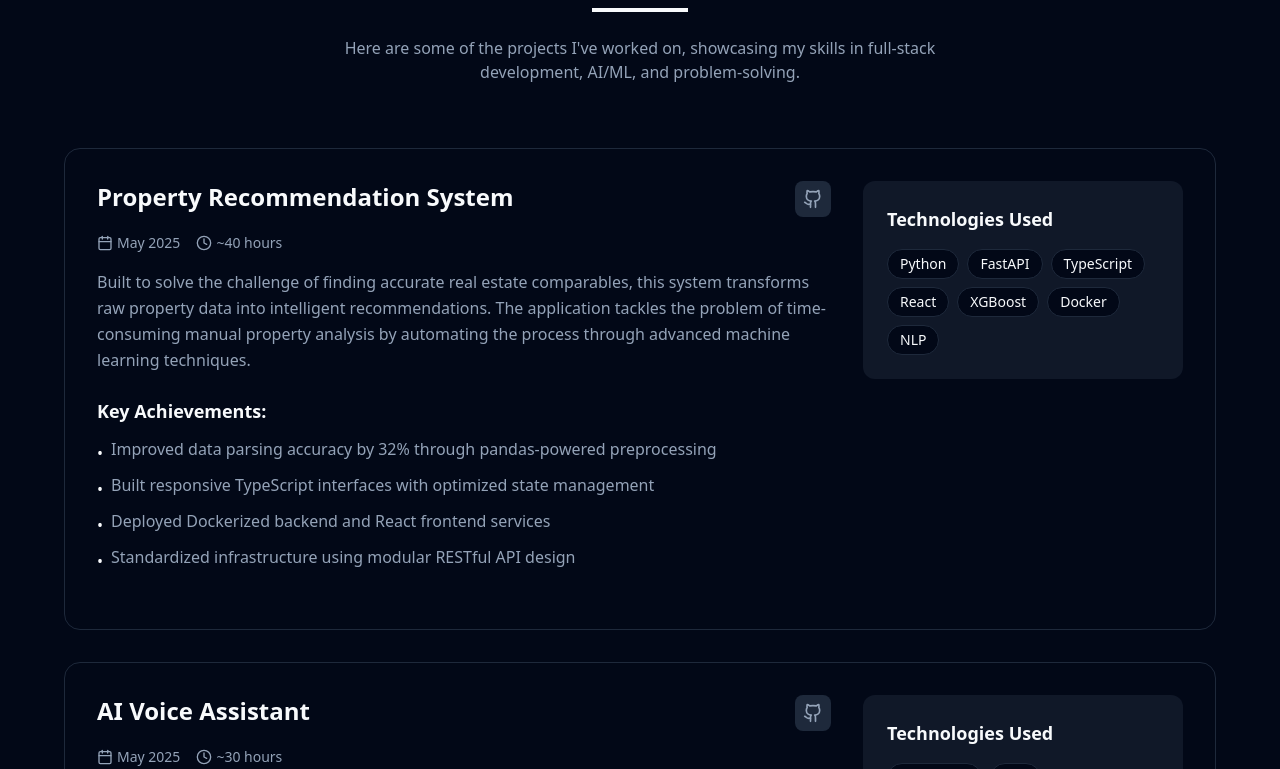
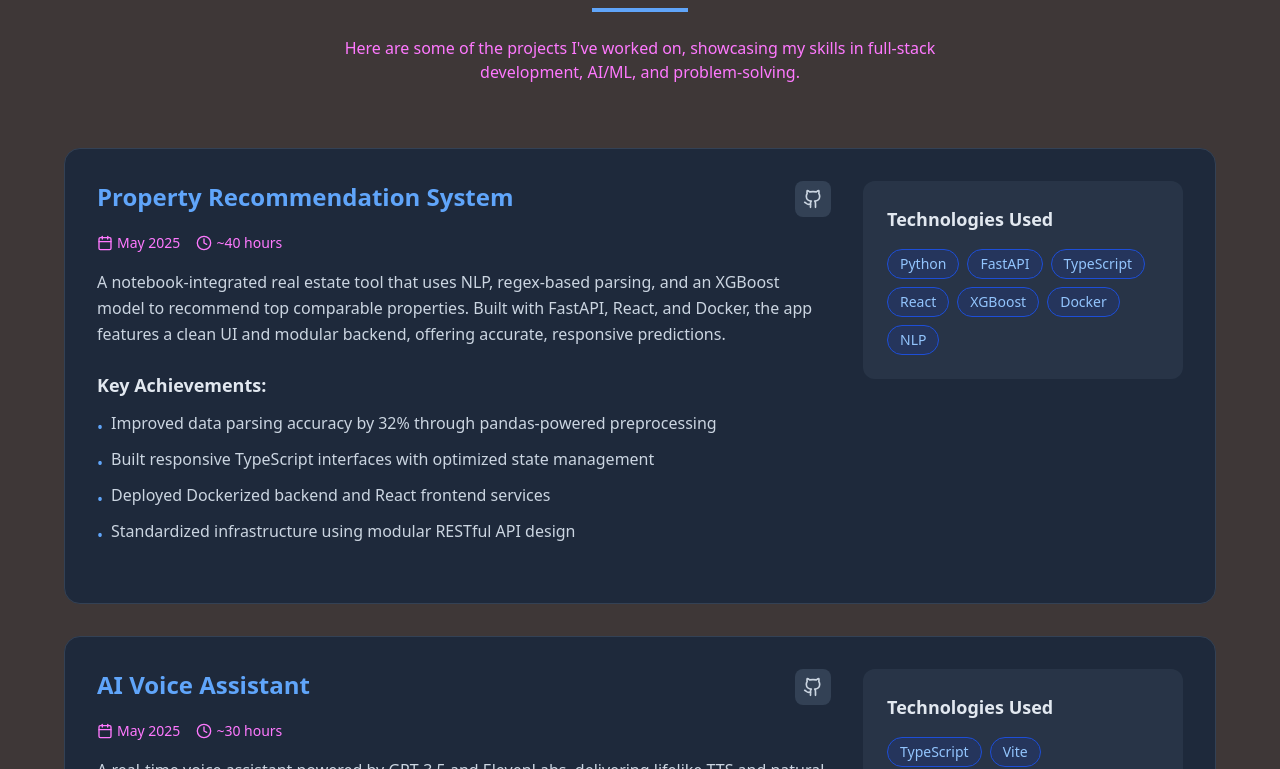
Before and after one commit to manthand23/updated-portfolio, a React (Vite) app: page / in a window 1280 px wide. Shown: the part 1704-2473 px from the top of the page. Built offline with nearby package versions, Linux system fonts and the light colour scheme.

Commit message:
Refactor: Update contact info and project descriptions
- Updated contact information in the contact section.
- Updated project descriptions with the provided blurbs.
- Changed the app's color scheme for a better aesthetic.

```diff
--- a/src/components/Projects.tsx
+++ b/src/components/Projects.tsx
@@ -6,7 +6,7 @@ const Projects = () => {
   const projects = [
     {
       title: "Property Recommendation System",
-      description: "Built to solve the challenge of finding accurate real estate comparables, this system transforms raw property data into intelligent recommendations. The application tackles the problem of time-consuming manual property analysis by automating the process through advanced machine learning techniques.",
+      description: "A notebook-integrated real estate tool that uses NLP, regex-based parsing, and an XGBoost model to recommend top comparable properties. Built with FastAPI, React, and Docker, the app features a clean UI and modular backend, offering accurate, responsive predictions.",
       highlights: [
         "Improved data parsing accuracy by 32% through pandas-powered preprocessing",
         "Built responsive TypeScript interfaces with optimized state management",
@@ -20,7 +20,7 @@ const Projects = () => {
     },
     {
       title: "AI Voice Assistant",
-      description: "Developed to address the need for hands-free computing interaction, this voice assistant provides natural language command processing with minimal latency. The project solves accessibility challenges while demonstrating the potential of conversational AI interfaces.",
+      description: "A real-time voice assistant powered by GPT-3.5 and ElevenLabs, delivering lifelike TTS and natural language understanding. Built in TypeScript with Tailwind CSS and Vite for snappy performance across devices.",
       highlights: [
         "Reduced command response latency by ~30% through efficient frontend optimization",
         "Handled 150+ unique user queries in testing scenarios",
@@ -34,7 +34,7 @@ const Projects = () => {
     },
     {
       title: "WorkoutAI",
-      description: "Created to address the problem of improper exercise form and lack of real-time feedback during workouts. This AI-powered trainer uses computer vision to analyze exercise posture and provide immediate corrections, helping users avoid injuries and maximize workout effectiveness.",
+      description: "An AI-powered React app that gives real-time feedback on workout form using a TensorFlow CNN. Created to aid people improve their form and prevent injuries.",
       highlights: [
         "Achieved 92% accuracy in exercise posture detection using TensorFlow CNN",
         "Trained model on 200+ diverse exercise images",
@@ -48,7 +48,7 @@ const Projects = () => {
     },
     {
       title: "Anesthesia Pocket Guide",
-      description: "Designed to solve the challenge of quick access to critical anesthesia information in medical settings. This mobile application addresses the need for portable, reliable medical reference tools that can improve efficiency and accuracy in healthcare environments.",
+      description: "A mobile learning app designed to support medical students with visual guides, quizzes, and key anesthesiology calculators.",
       highlights: [
         "Conducted user study with 30 medical students showing 15% efficiency improvement",
         "Integrated 5 essential medical calculators for anesthetists",
@@ -67,9 +67,9 @@ const Projects = () => {
       <div className="container mx-auto px-6">
         <div className="text-center mb-16">
           <h2 className="text-4xl md:text-5xl font-bold mb-4">
-            My <span className="text-primary">Projects</span>
+            My <span className="text-blue-600 dark:text-blue-400">Projects</span>
           </h2>
-          <div className="w-24 h-1 bg-primary mx-auto mb-6"></div>
+          <div className="w-24 h-1 bg-blue-600 dark:bg-blue-400 mx-auto mb-6"></div>
           <p className="text-muted-foreground max-w-2xl mx-auto">
             Here are some of the projects I've worked on, showcasing my skills in full-stack development,
             AI/ML, and problem-solving.
@@ -80,12 +80,12 @@ const Projects = () => {
           {projects.map((project, index) => (
             <div
               key={index}
-              className="bg-card rounded-2xl border border-border p-8 hover:shadow-lg transition-all duration-300 transform hover:scale-[1.02]"
+              className="bg-white dark:bg-slate-800 rounded-2xl border border-slate-200 dark:border-slate-700 p-8 hover:shadow-xl transition-all duration-300 transform hover:scale-[1.02] hover:border-blue-300 dark:hover:border-blue-500"
             >
               <div className="flex flex-col lg:flex-row gap-8">
                 <div className="flex-1">
                   <div className="flex items-start justify-between mb-4">
-                    <h3 className="text-2xl font-bold text-primary">
+                    <h3 className="text-2xl font-bold text-blue-600 dark:text-blue-400">
                       {project.title}
                     </h3>
                     <div className="flex gap-2">
@@ -93,9 +93,9 @@ const Projects = () => {
                         href={project.github}
                         target="_blank"
                         rel="noopener noreferrer"
-                        className="p-2 bg-muted rounded-lg hover:bg-muted/80 transition-colors"
+                        className="p-2 bg-slate-100 dark:bg-slate-700 rounded-lg hover:bg-slate-200 dark:hover:bg-slate-600 transition-colors"
                       >
-                        <Github size={20} className="text-muted-foreground" />
+                        <Github size={20} className="text-slate-600 dark:text-slate-300" />
                       </a>
                     </div>
                   </div>
@@ -115,17 +115,17 @@ const Projects = () => {
                     </div>
                   )}
 
-                  <p className="text-muted-foreground leading-relaxed mb-6">
+                  <p className="text-slate-600 dark:text-slate-300 leading-relaxed mb-6">
                     {project.description}
                   </p>
 
                   {project.highlights && (
                     <div className="mb-6">
-                      <h4 className="text-lg font-semibold mb-3">Key Achievements:</h4>
+                      <h4 className="text-lg font-semibold mb-3 text-slate-800 dark:text-slate-200">Key Achievements:</h4>
                       <ul className="space-y-2">
                         {project.highlights.map((highlight, i) => (
-                          <li key={i} className="text-muted-foreground flex items-start gap-2">
-                            <span className="text-primary mt-1">•</span>
+                          <li key={i} className="text-slate-600 dark:text-slate-300 flex items-start gap-2">
+                            <span className="text-blue-600 dark:text-blue-400 mt-1">•</span>
                             {highlight}
                           </li>
                         ))}
@@ -135,13 +135,13 @@ const Projects = () => {
                 </div>
 
                 <div className="lg:w-80">
-                  <div className="bg-muted/50 rounded-xl p-6">
-                    <h4 className="text-lg font-semibold mb-4">Technologies Used</h4>
+                  <div className="bg-slate-50 dark:bg-slate-700/50 rounded-xl p-6">
+                    <h4 className="text-lg font-semibold mb-4 text-slate-800 dark:text-slate-200">Technologies Used</h4>
                     <div className="flex flex-wrap gap-2">
                       {project.tech.map((tech, i) => (
                         <span
                           key={i}
-                          className="px-3 py-1 bg-background text-foreground rounded-full text-sm border border-border"
+                          className="px-3 py-1 bg-blue-100 dark:bg-blue-900/30 text-blue-800 dark:text-blue-300 rounded-full text-sm border border-blue-200 dark:border-blue-700"
                         >
                           {tech}
                         </span>
--- a/src/index.css
+++ b/src/index.css
@@ -5,89 +5,83 @@
 
 @layer base {
   :root {
-    --background: 0 0% 100%;
-    --foreground: 222.2 84% 4.9%;
+    --background: 255 255 255;
+    --foreground: 15 23 42;
 
-    --card: 0 0% 100%;
-    --card-foreground: 222.2 84% 4.9%;
+    --card: 255 255 255;
+    --card-foreground: 15 23 42;
 
-    --popover: 0 0% 100%;
-    --popover-foreground: 222.2 84% 4.9%;
+    --popover: 255 255 255;
+    --popover-foreground: 15 23 42;
 
-    --primary: 222.2 47.4% 11.2%;
-    --primary-foreground: 210 40% 98%;
+    --primary: 37 99 235;
+    --primary-foreground: 248 250 252;
 
-    --secondary: 210 40% 96.1%;
-    --secondary-foreground: 222.2 47.4% 11.2%;
+    --secondary: 241 245 249;
+    --secondary-foreground: 15 23 42;
 
-    --muted: 210 40% 96.1%;
-    --muted-foreground: 215.4 16.3% 46.9%;
+    --muted: 241 245 249;
+    --muted-foreground: 100 116 139;
 
-    --accent: 210 40% 96.1%;
-    --accent-foreground: 222.2 47.4% 11.2%;
+    --accent: 241 245 249;
+    --accent-foreground: 15 23 42;
 
-    --destructive: 0 84.2% 60.2%;
-    --destructive-foreground: 210 40% 98%;
+    --destructive: 239 68 68;
+    --destructive-foreground: 248 250 252;
 
-    --border: 214.3 31.8% 91.4%;
-    --input: 214.3 31.8% 91.4%;
-    --ring: 222.2 84% 4.9%;
+    --border: 226 232 240;
+    --input: 226 232 240;
+    --ring: 37 99 235;
 
     --radius: 0.5rem;
 
-    --sidebar-background: 0 0% 98%;
-
-    --sidebar-foreground: 240 5.3% 26.1%;
-
-    --sidebar-primary: 240 5.9% 10%;
-
-    --sidebar-primary-foreground: 0 0% 98%;
-
-    --sidebar-accent: 240 4.8% 95.9%;
-
-    --sidebar-accent-foreground: 240 5.9% 10%;
-
-    --sidebar-border: 220 13% 91%;
-
-    --sidebar-ring: 217.2 91.2% 59.8%;
+    --sidebar-background: 248 250 252;
+    --sidebar-foreground: 51 65 85;
+    --sidebar-primary: 15 23 42;
+    --sidebar-primary-foreground: 248 250 252;
+    --sidebar-accent: 241 245 249;
+    --sidebar-accent-foreground: 15 23 42;
+    --sidebar-border: 226 232 240;
+    --sidebar-ring: 37 99 235;
   }
 
   .dark {
-    --background: 222.2 84% 4.9%;
-    --foreground: 210 40% 98%;
+    --background: 2 6 23;
+    --foreground: 248 250 252;
 
-    --card: 222.2 84% 4.9%;
-    --card-foreground: 210 40% 98%;
+    --card: 15 23 42;
+    --card-foreground: 248 250 252;
 
-    --popover: 222.2 84% 4.9%;
-    --popover-foreground: 210 40% 98%;
+    --popover: 15 23 42;
+    --popover-foreground: 248 250 252;
 
-    --primary: 210 40% 98%;
-    --primary-foreground: 222.2 47.4% 11.2%;
+    --primary: 96 165 250;
+    --primary-foreground: 15 23 42;
 
-    --secondary: 217.2 32.6% 17.5%;
-    --secondary-foreground: 210 40% 98%;
+    --secondary: 30 41 59;
+    --secondary-foreground: 248 250 252;
 
-    --muted: 217.2 32.6% 17.5%;
-    --muted-foreground: 215 20.2% 65.1%;
+    --muted: 30 41 59;
+    --muted-foreground: 148 163 184;
 
-    --accent: 217.2 32.6% 17.5%;
-    --accent-foreground: 210 40% 98%;
+    --accent: 30 41 59;
+    --accent-foreground: 248 250 252;
 
-    --destructive: 0 62.8% 30.6%;
-    --destructive-foreground: 210 40% 98%;
+    --destructive: 239 68 68;
+    --destructive-foreground: 248 250 252;
 
-    --border: 217.2 32.6% 17.5%;
-    --input: 217.2 32.6% 17.5%;
-    --ring: 212.7 26.8% 83.9%;
-    --sidebar-background: 240 5.9% 10%;
-    --sidebar-foreground: 240 4.8% 95.9%;
-    --sidebar-primary: 224.3 76.3% 48%;
-    --sidebar-primary-foreground: 0 0% 100%;
-    --sidebar-accent: 240 3.7% 15.9%;
-    --sidebar-accent-foreground: 240 4.8% 95.9%;
-    --sidebar-border: 240 3.7% 15.9%;
-    --sidebar-ring: 217.2 91.2% 59.8%;
+    --border: 30 41 59;
+    --input: 30 41 59;
+    --ring: 96 165 250;
+
+    --sidebar-background: 15 23 42;
+    --sidebar-foreground: 241 245 249;
+    --sidebar-primary: 96 165 250;
+    --sidebar-primary-foreground: 15 23 42;
+    --sidebar-accent: 30 41 59;
+    --sidebar-accent-foreground: 241 245 249;
+    --sidebar-border: 30 41 59;
+    --sidebar-ring: 96 165 250;
   }
 }
 
@@ -137,14 +131,18 @@ html {
 }
 
 ::-webkit-scrollbar-track {
+  background: #e2e8f0;
+}
+
+.dark ::-webkit-scrollbar-track {
   background: #1e293b;
 }
 
 ::-webkit-scrollbar-thumb {
-  background: linear-gradient(to bottom, #3b82f6, #8b5cf6);
+  background: #3b82f6;
   border-radius: 4px;
 }
 
 ::-webkit-scrollbar-thumb:hover {
-  background: linear-gradient(to bottom, #2563eb, #7c3aed);
+  background: #2563eb;
 }
```
Also changed, not shown: src/components/Contact.tsx (+33 -33 lines), src/components/Footer.tsx (+13 -13 lines), src/components/Hero.tsx (+10 -10 lines).
